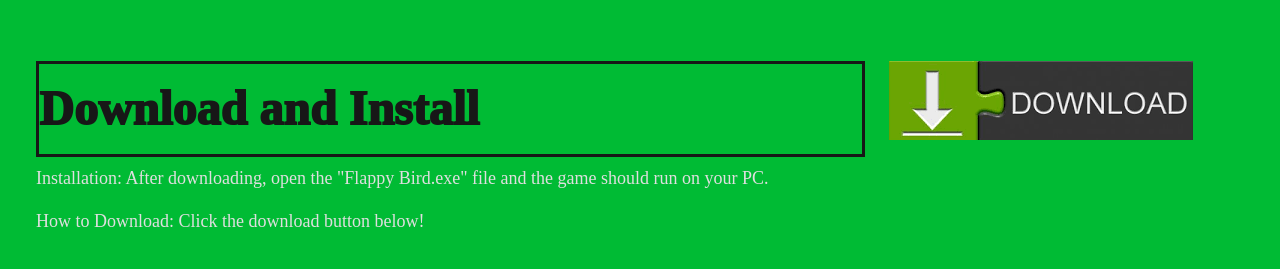
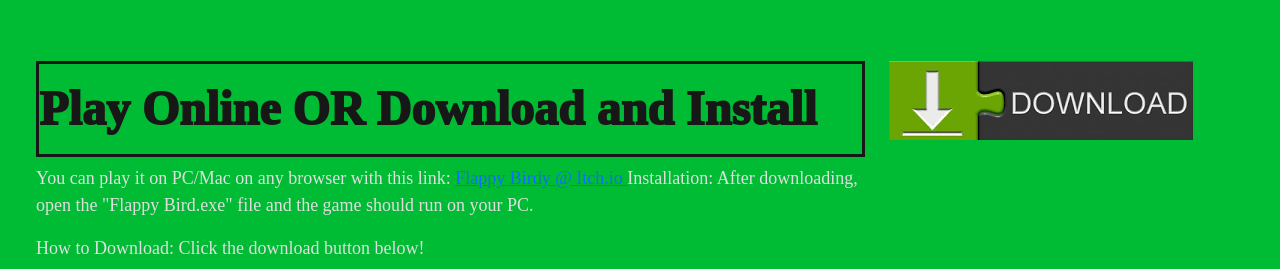
Before and after one commit to arpitsrivstva/Final-Year-Project-Flappy-Bird, a plain HTML site: page index.html in a window 1280 px wide. Shown: the part 873-1142 px from the top of the page. Drawn offline with nearby package versions, Linux system fonts and the light colour scheme; a script that the page names is missing.

Commit message:
Update index.html

```diff
--- a/index.html
+++ b/index.html
@@ -75,7 +75,8 @@
 		<div class="container-fluid my-5 pt-3 mx-4">
 			<div class="row">
 		<div class="col-lg-8 col-sm-12">
-			<h2 class="headings py-3">Download and Install</h2>
+			<h2 class="headings py-3">Play Online OR Download and Install</h2>
+			<p class="content">You can play it on PC/Mac on any browser with this link: <a href = "https://arpitsrivstva.itch.io/flappy-birdy"> Flappy Birdy @ Itch.io </a></p?
 	   <p class="content">Installation: After downloading, open the "Flappy Bird.exe" file and the game should run on your PC.</p>
 		<p class="content">How to Download: Click the download button below!</p>
 		<br>
```
